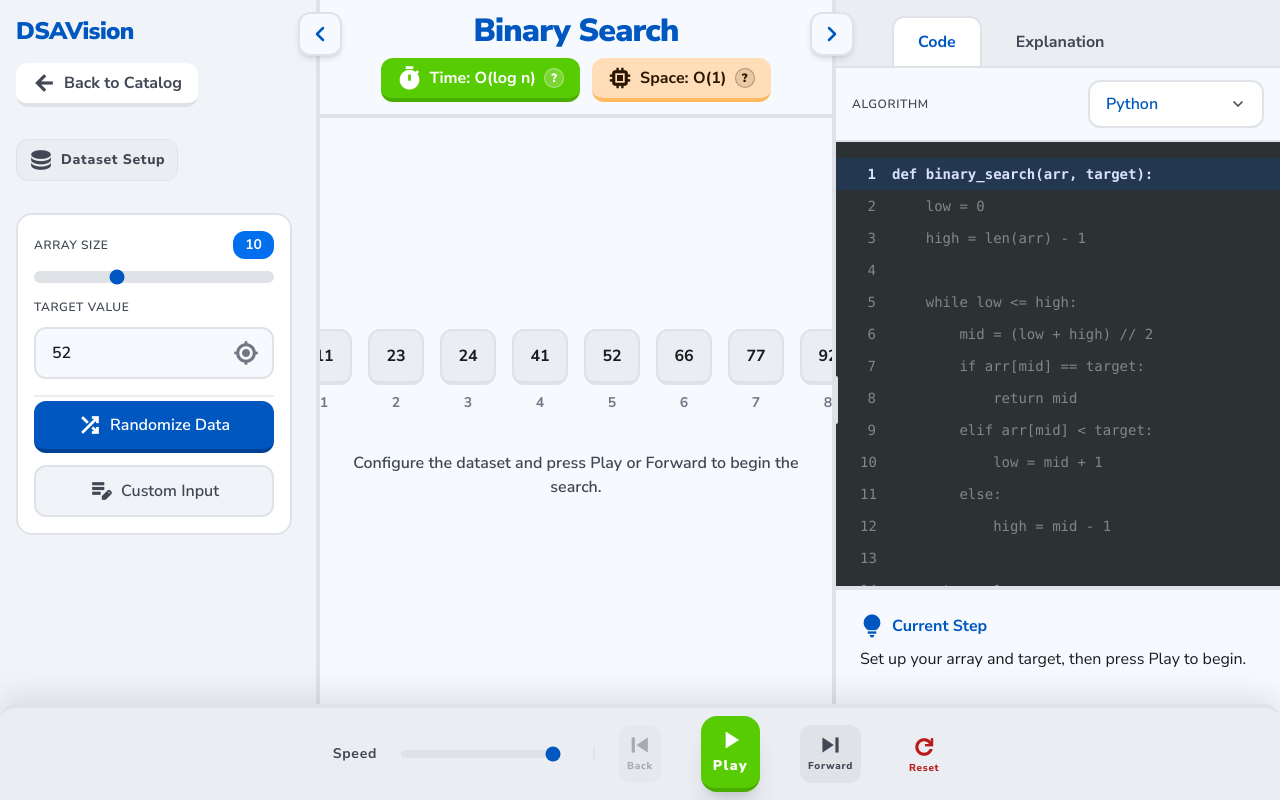
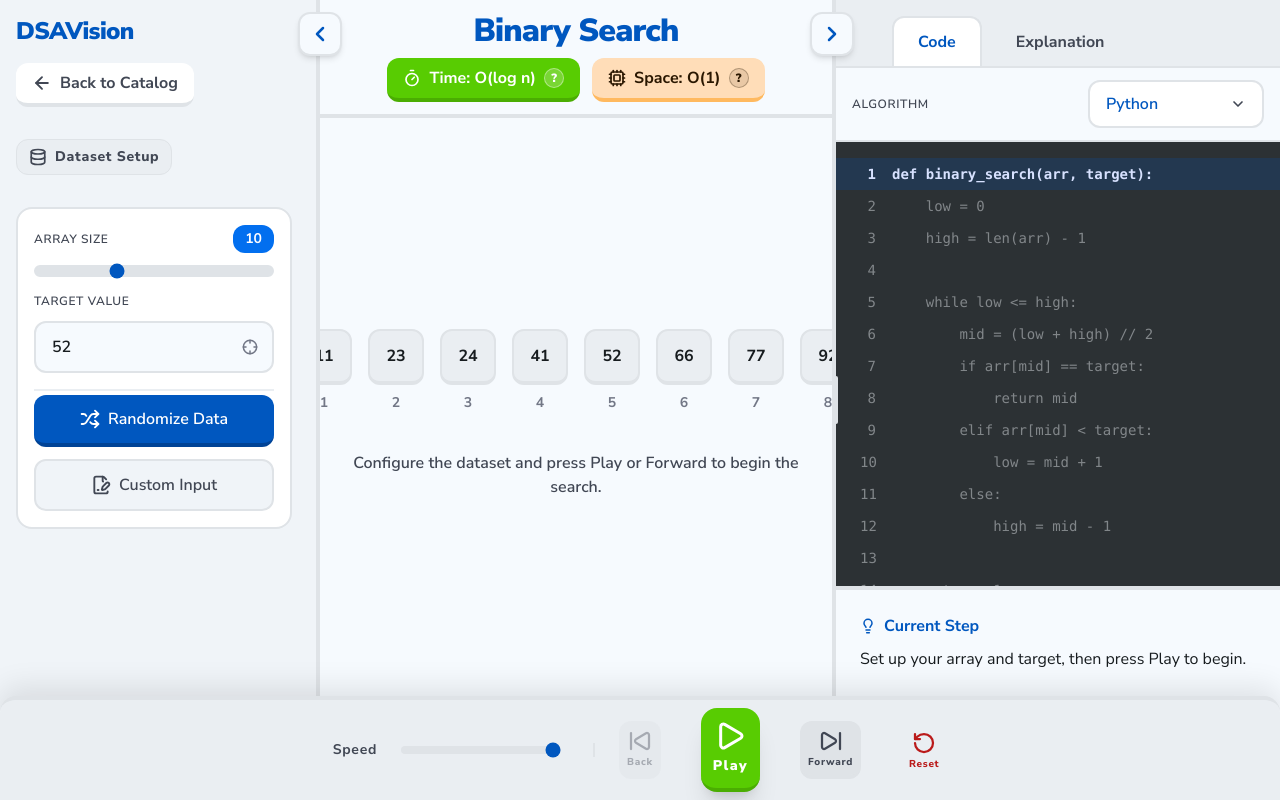
Before and after one commit to aarxnmendez/dsa-vision, a React (Vite) app: page /binary-search in a window 1280 px wide. Built offline with nearby package versions, Linux system fonts and the light colour scheme.

Commit message:
chore(icons): migrate Icon component to lucide-react and remove Material Symbols font

```diff
--- a/index.html
+++ b/index.html
@@ -15,10 +15,6 @@
       href="https://fonts.googleapis.com/css2?family=Nunito+Sans:wght@400;600;700;800;900&display=swap"
       rel="stylesheet"
     />
-    <link
-      href="https://fonts.googleapis.com/css2?family=Material+Symbols+Outlined:wght,FILL@100..700,0..1&display=swap"
-      rel="stylesheet"
-    />
   </head>
   <body>
     <div id="root"></div>
--- a/package.json
+++ b/package.json
@@ -11,6 +11,7 @@
   },
   "dependencies": {
     "@tailwindcss/vite": "^4.3.3",
+    "lucide-react": "^1.33.0",
     "react": "^19.2.7",
     "react-dom": "^19.2.7",
     "react-router-dom": "^7.18.2",
--- a/src/components/ui/Icon.tsx
+++ b/src/components/ui/Icon.tsx
@@ -1,3 +1,56 @@
+import type { LucideIcon } from "lucide-react";
+import {
+  ArrowDownUp,
+  ArrowLeft,
+  ArrowLeftRight,
+  BookOpen,
+  Check,
+  Code,
+  Copy,
+  Crosshair,
+  Cpu,
+  Database,
+  FilePenLine,
+  Laptop,
+  Lightbulb,
+  Pause,
+  Play,
+  RotateCcw,
+  Search,
+  Shuffle,
+  SkipBack,
+  SkipForward,
+  Smartphone,
+  Timer,
+  X,
+} from "lucide-react";
+
+const iconMap: Record<string, LucideIcon> = {
+  arrow_back: ArrowLeft,
+  check: Check,
+  close: X,
+  code: Code,
+  content_copy: Copy,
+  database: Database,
+  edit_note: FilePenLine,
+  laptop_mac: Laptop,
+  lightbulb: Lightbulb,
+  memory: Cpu,
+  menu_book: BookOpen,
+  my_location: Crosshair,
+  pause: Pause,
+  play_arrow: Play,
+  refresh: RotateCcw,
+  search: Search,
+  shuffle: Shuffle,
+  skip_next: SkipForward,
+  skip_previous: SkipBack,
+  smartphone: Smartphone,
+  sort: ArrowDownUp,
+  sync_alt: ArrowLeftRight,
+  timer: Timer,
+};
+
 interface IconProps {
   name: string;
   className?: string;
@@ -5,16 +58,24 @@ interface IconProps {
 }
 
 export function Icon({ name, className = "", filled = true }: IconProps) {
+  const Component = iconMap[name];
+
+  if (!Component) {
+    return null;
+  }
+
   return (
     <span
-      className={`material-symbols-outlined ${className}`}
-      style={
-        filled
-          ? { fontVariationSettings: "'FILL' 1, 'wght' 700, 'GRAD' 0, 'opsz' 24" }
-          : undefined
-      }
+      className={["inline-flex shrink-0 items-center justify-center", className].join(
+        " ",
+      )}
+      aria-hidden="true"
     >
-      {name}
+      <Component
+        className="size-[1em]"
+        strokeWidth={filled ? 2.25 : 2}
+        absoluteStrokeWidth
+      />
     </span>
   );
 }
--- a/src/index.css
+++ b/src/index.css
@@ -57,6 +57,8 @@
   --color-secondary-fixed-dim: #4edea3;
   --color-success: #58cc02;
   --color-success-dark: #4aad02;
+  --color-blue-600: #026fef;
+  --color-amber-600: #a36700;
 
   --spacing-margin-mobile: 16px;
   --spacing-unit: 4px;
@@ -121,14 +123,6 @@
     margin-top: 2px;
   }
 
-  .material-symbols-outlined {
-    font-variation-settings:
-      "FILL" 1,
-      "wght" 700,
-      "GRAD" 0,
-      "opsz" 24;
-  }
-
   .no-spinner {
     appearance: textfield;
     -moz-appearance: textfield;
@@ -157,4 +151,22 @@
     background-color: #d1d5db;
     border-radius: 9999px;
   }
+
+  .sort-bar-default {
+    @apply border border-solid border-slate-200 bg-surface-container dark:border-slate-700/60;
+  }
+
+  .sort-bar-active {
+    @apply border border-solid border-blue-500 bg-blue-500/15;
+  }
+
+  .sort-bar-comparing {
+    @apply border border-solid border-amber-500 bg-amber-500/15;
+  }
+
+  .sort-bar-sorted {
+    @apply border border-solid;
+    border-color: var(--color-success);
+    background: color-mix(in oklab, var(--color-success) 15%, transparent);
+  }
 }
```
Also changed, not shown: 1 other file (tests, documents, lock files or other folders).
